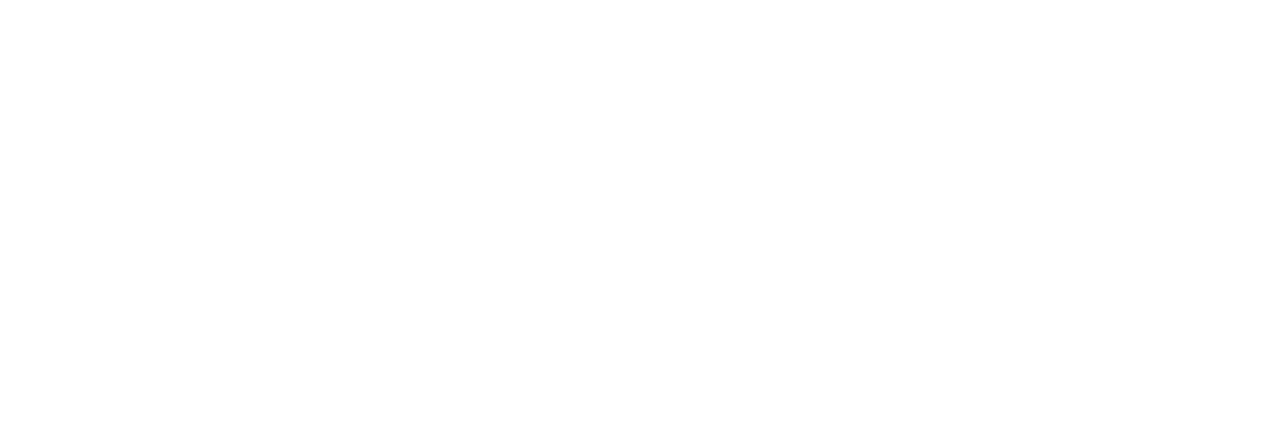
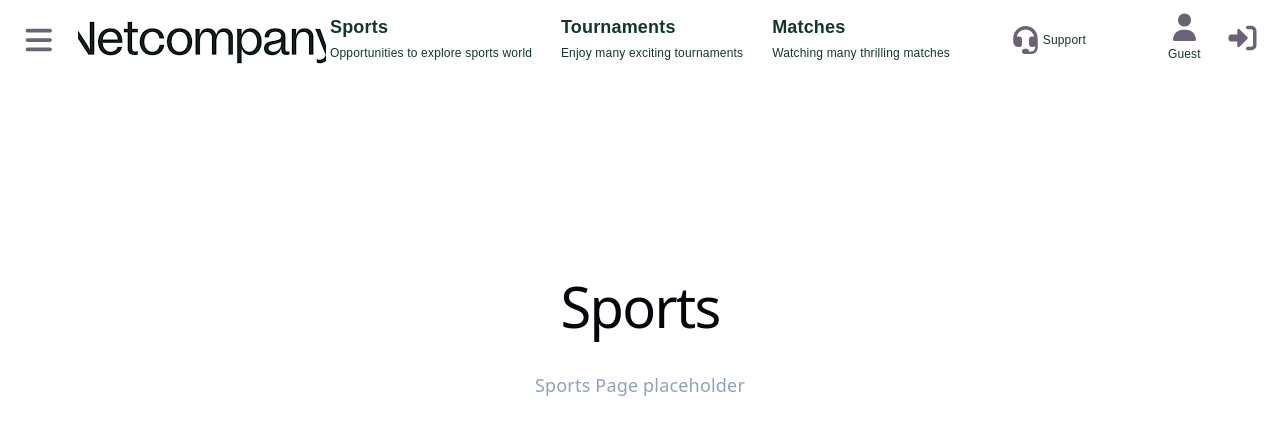
Before and after one commit to tranquang2012/tournament-organizer, a React app in the folder frontend/: page /sports in a window 1280 px wide. Before the commit this address had no page. Shown: the top 434 px of the page. Built offline with nearby package versions, Linux system fonts and the light colour scheme; the HTML template or start-up script is replaced by a standard one.

Commit message:
Add navigation + page placeholders for guest/user

```diff
--- a/frontend/src/components/layout/PublicLayout.jsx
+++ b/frontend/src/components/layout/PublicLayout.jsx
@@ -0,0 +1,15 @@
+import { Outlet } from 'react-router-dom'
+import TopNavBar from './TopNavbar'
+
+const PublicLayout = () => {
+  return (
+    <div className="min-h-screen bg-[#ffffff]">
+      <TopNavBar />
+      <main>
+        <Outlet />
+      </main>
+    </div>
+  )
+}
+
+export default PublicLayout
--- a/frontend/src/components/layout/TopNavbar.jsx
+++ b/frontend/src/components/layout/TopNavbar.jsx
@@ -81,31 +81,31 @@
       <div className='home-header-content'>
         <div className='home-header-left'>
           <FontAwesomeIcon icon={faBars} className='menu' />
-          <div className='header-logo'></div>
+          <Link to="/" className='header-logo'></Link>
         </div>
         <div className='home-header-center'>
-          <div className='category'>
+          <Link to="/sports" className='category'>
             <div><b>Sports</b></div>
             <div className='sub-titles'>Opportunities to explore sports world</div>
-          </div>
-          <div className='category'>
+          </Link>
+          <Link to="/tournaments" className='category'>
             <div><b>Tournaments</b></div>
             <div className='sub-titles'>Enjoy many exciting tournaments</div>
-          </div>
-          <div className='category'>
+          </Link>
+          <Link to="/matches" className='category'>
             <div><b>Matches</b></div>
             <div className='sub-titles'>Watching many thrilling matches</div>
-          </div>
+          </Link>
         </div>
         <div className='home-header-right'>
           <div className='support'>
             <FontAwesomeIcon icon={faHeadset} className='support-icon' />
             <span>Support</span>
           </div>
-          <div className='user-profile'>
+          <Link to={isLogin ? '/account-management' : '#'} className='user-profile'>
             <FontAwesomeIcon icon={faUser} className='user-icon' />
             <span>{isLogin ? userData?.data?.fullName : 'Guest'}</span>
-          </div>
+          </Link>
           <div className='log-out'>
             {isLogin ?
               <FontAwesomeIcon icon={faRightFromBracket} className='log-out-icon' onClick={(event) => handleLogout()} /> :
--- a/frontend/src/main.jsx
+++ b/frontend/src/main.jsx
@@ -10,6 +10,12 @@
 import OAuthCallbackPage from './pages/auth/OAuthCallbackPage.jsx'
 import UserProfileManagement from './pages/user/UserProfileManagement.jsx'
 
+// Public layout & pages
+import PublicLayout from './components/layout/PublicLayout.jsx'
+import SportsPage from './pages/public/SportsPage.jsx'
+import TournamentListPage from './pages/public/TournamentListPage.jsx'
+import MatchesPage from './pages/public/MatchesPage.jsx'
+
 // Admin
 import AdminLayout from './components/layout/AdminLayout.jsx'
 import AdminDashboardPage from './pages/admin/AdminDashboardPage.jsx'
@@ -21,7 +27,14 @@
   // <StrictMode>
     <BrowserRouter>
       <Routes>
-        <Route path="/" element={<LandingPage />} />
+        {/* Public routes with shared navbar */}
+        <Route element={<PublicLayout />}>
+          <Route path="/" element={<LandingPage />} />
+          <Route path="/sports" element={<SportsPage />} />
+          <Route path="/tournaments" element={<TournamentListPage />} />
+          <Route path="/matches" element={<MatchesPage />} />
+        </Route>
+
         <Route path="/login" element={<Login />} />
         <Route path="/oauth/callback" element={<OAuthCallbackPage />} />
         <Route path="/account-management" element={<UserProfileManagement />} />
--- a/frontend/src/pages/public/LandingPage.jsx
+++ b/frontend/src/pages/public/LandingPage.jsx
@@ -1,15 +1,10 @@
-import { FontAwesomeIcon } from '@fortawesome/react-fontawesome';
-import { Link, useNavigate, useSearchParams } from 'react-router-dom';
-
-// #import components
-import TopNavBar from '../../components/layout/TopNavbar.jsx'
-
 const LandingPage = (props) => {
 
   return (
-    <>
-        <TopNavBar/>
-    </>
+    <div className="flex flex-col items-center justify-center min-h-[60vh]">
+      <h1 className="text-3xl font-semibold text-slate-800 mb-2">Landing</h1>
+      <p className="text-base text-slate-400">Landing page palceholder</p>
+    </div>
   );
 };
 
--- /dev/null
+++ b/frontend/src/pages/public/MatchesPage.jsx
@@ -0,0 +1,12 @@
+import { FontAwesomeIcon } from '@fortawesome/react-fontawesome'
+
+const MatchesPage = () => {
+  return (
+    <div className="flex flex-col items-center justify-center min-h-[60vh]">
+      <h1 className="text-3xl font-semibold text-slate-800 mb-2">Matches</h1>
+      <p className="text-base text-slate-400">Matches Page placeholder</p>
+    </div>
+  )
+}
+
+export default MatchesPage
--- /dev/null
+++ b/frontend/src/pages/public/SportsPage.jsx
@@ -0,0 +1,12 @@
+import { FontAwesomeIcon } from '@fortawesome/react-fontawesome'
+
+const SportsPage = () => {
+  return (
+    <div className="flex flex-col items-center justify-center min-h-[60vh]">
+      <h1 className="text-3xl font-semibold text-slate-800 mb-2">Sports</h1>
+      <p className="text-base text-slate-400">Sports Page placeholder</p>
+    </div>
+  )
+}
+
+export default SportsPage
--- a/frontend/src/pages/public/TournamentListPage.jsx
+++ b/frontend/src/pages/public/TournamentListPage.jsx
@@ -0,0 +1,12 @@
+import { FontAwesomeIcon } from '@fortawesome/react-fontawesome'
+
+const TournamentListPage = () => {
+  return (
+    <div className="flex flex-col items-center justify-center min-h-[60vh]">
+      <h1 className="text-3xl font-semibold text-slate-800 mb-2">Tournaments</h1>
+      <p className="text-base text-slate-400">Tournaments placeholder</p>
+    </div>
+  )
+}
+
+export default TournamentListPage
```
Also changed, not shown: 1 other file (tests, documents, lock files or other folders).
